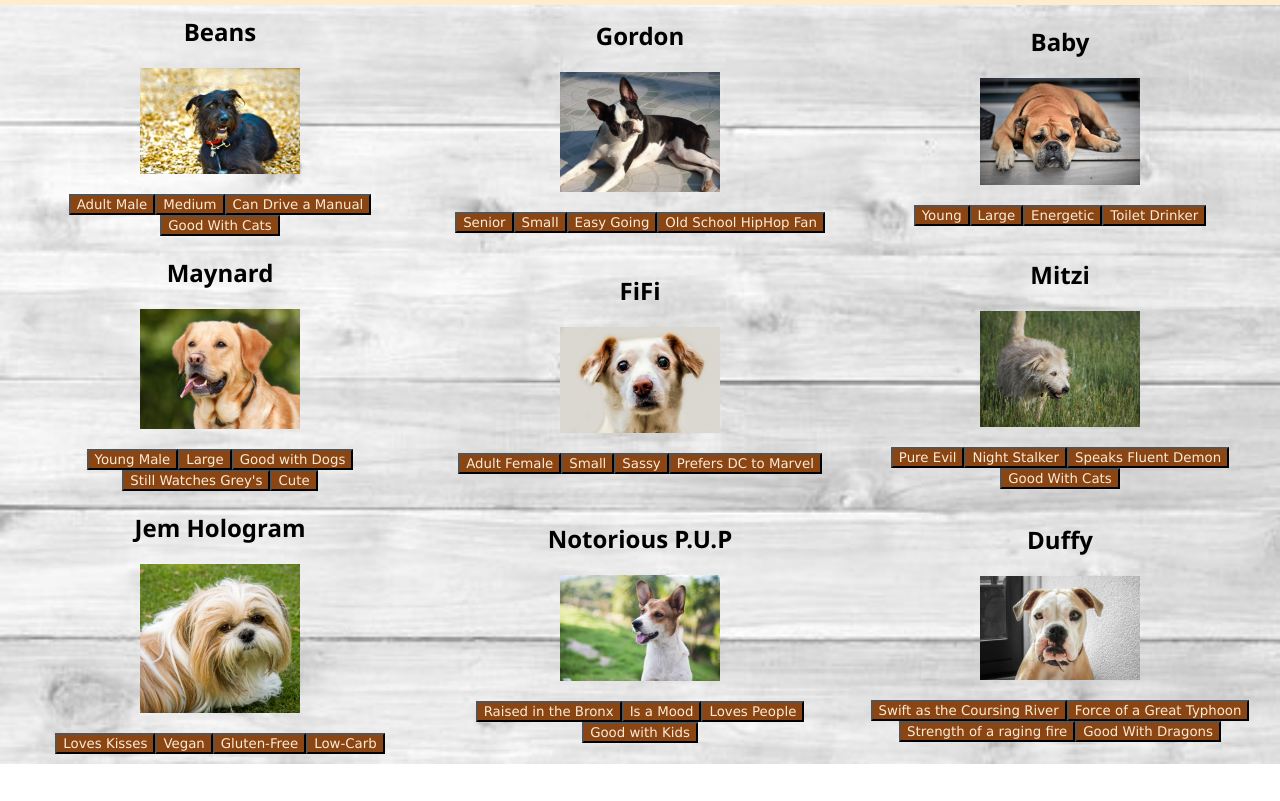
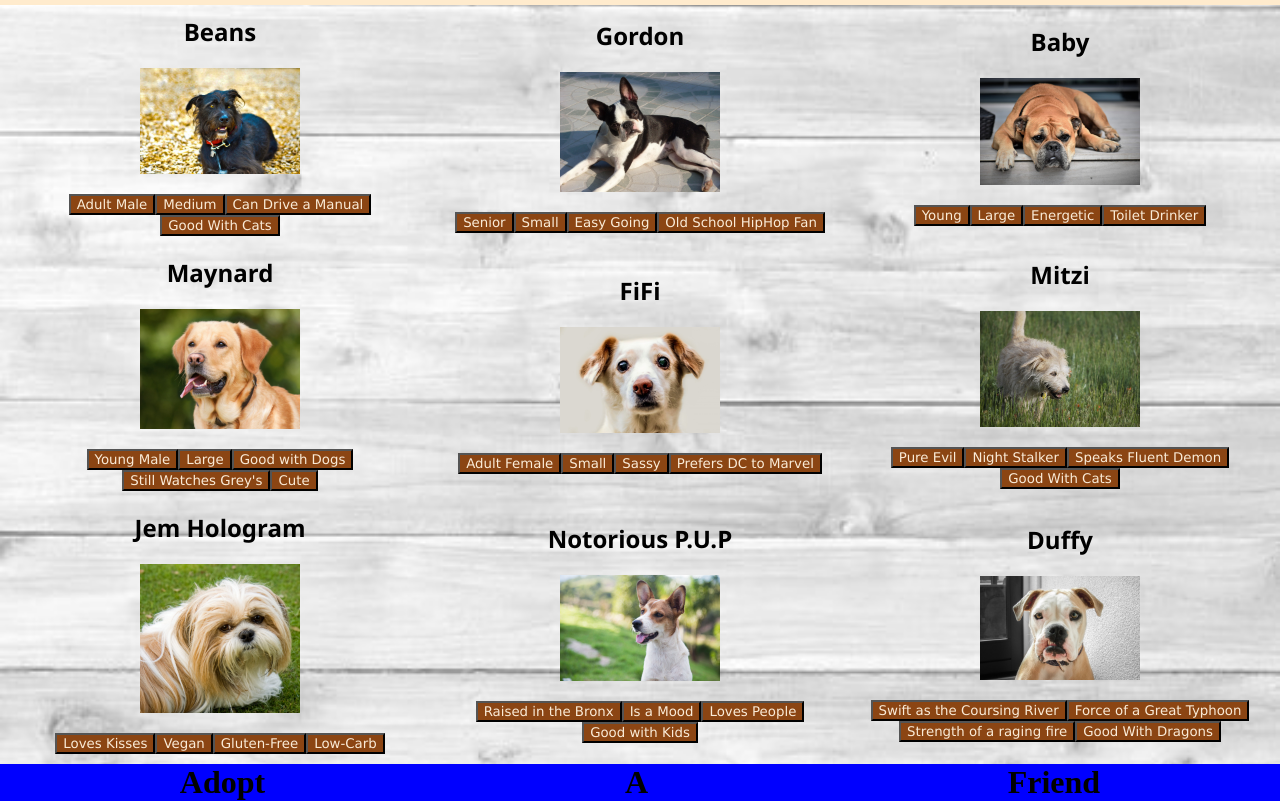
Before and after one commit to Momentum-Team-12/dog-adoption-website-Scooper1920, a plain HTML site: page index.html in a window 1280 px wide. Shown: the part 116-917 px from the top of the page. Before the commit the page ends 880 px from the top, so only its background shows below. Drawn offline with Linux system fonts and the light colour scheme.

Commit message:
(footer and footer styling)

```diff
--- a/index.html
+++ b/index.html
@@ -98,7 +98,8 @@
         </div>
         <div class="puppy-card">
             <h2>Notorious P.U.P</h2>
-            <img src="starter_files/images/young-peppy.jpg" alt="Young peppy dog living for every day as if its his first">
+            <img src="starter_files/images/young-peppy.jpg"
+                alt="Young peppy dog living for every day as if its his first">
             <div class="button-card">
                 <button type="button">Raised in the Bronx</button>
                 <button type="button">Is a Mood</button>
@@ -120,6 +121,19 @@
         </div>
 
     </div>
+    <footer>
+        <div class="footer">
+            <div class="footer-card">
+                <h1>Adopt</h1>
+            </div>
+            <div class="footer-card">
+                <h1>A</h1>
+            </div>
+            <div class="footer-card">
+                <h1>Friend</h1>
+            </div>
+        </div>
+    </footer>
 
 </body>
 
--- a/style.css
+++ b/style.css
@@ -79,3 +79,18 @@ button {
     color:antiquewhite;
     font-family:Verdana, Geneva, Tahoma, sans-serif;
 }
+
+
+.footer {
+    display: flex;
+    flex-wrap: wrap;
+    height: 500 px;
+    background-color: blue;
+
+}
+.footer-card {
+    display: flex;
+    justify-content: center;
+    align-content: center;
+    flex:1 1 auto;
+}
```
